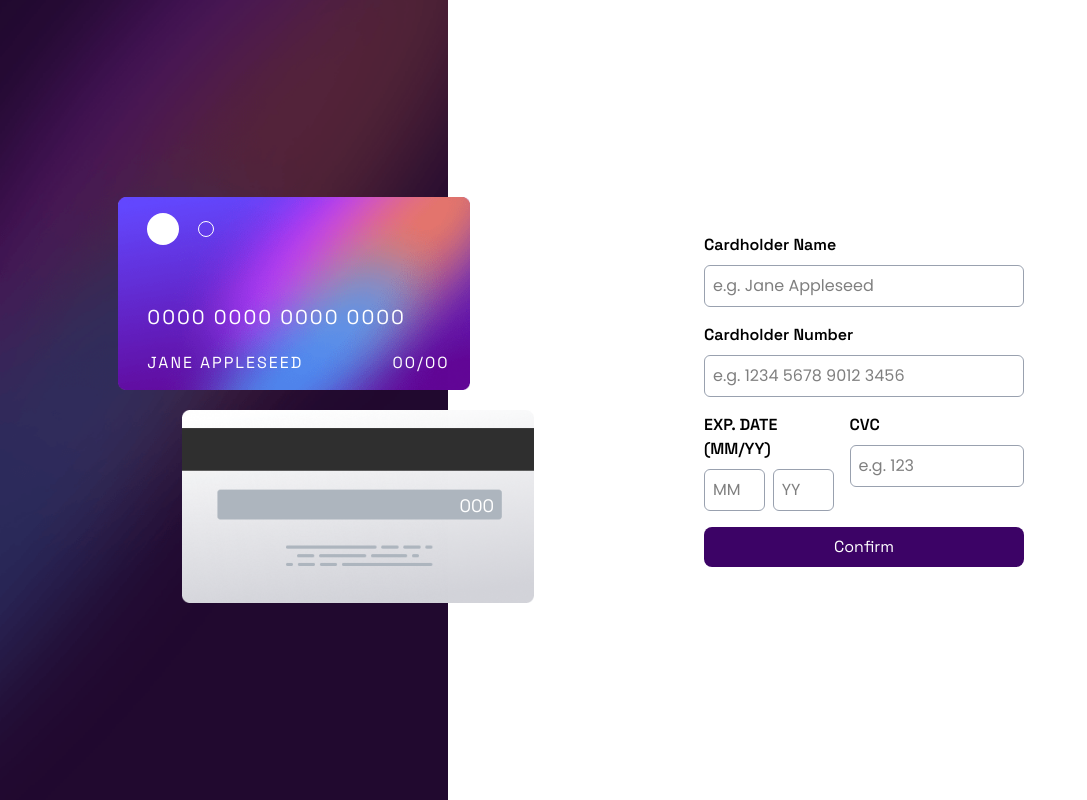
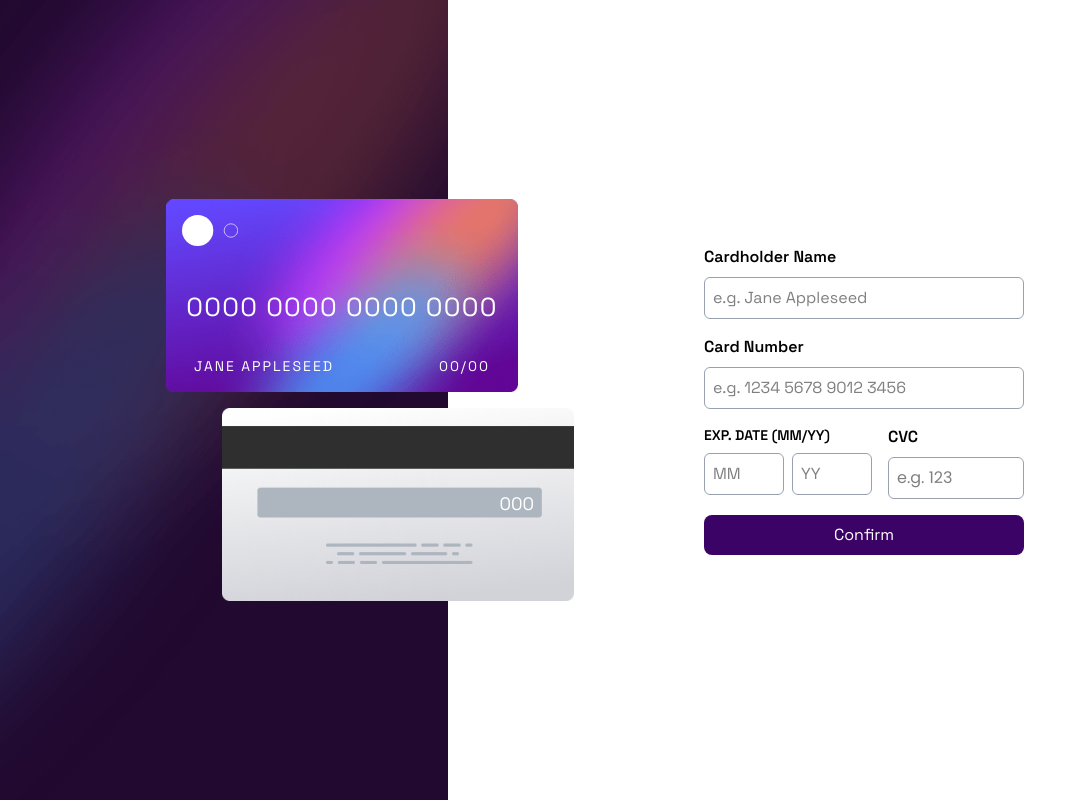
Before and after one commit to JorgeCb12/interactiveCardDetails, a React (Vite) app: page / in a window 1280 px wide. Shown: the whole page, without its empty margins (0-1087 px from the left). Built offline with nearby package versions, Linux system fonts and the light colour scheme; a web font is replaced by a local one.

Commit message:
refactor(form): improve input validation and error handling

```diff
--- a/index.html
+++ b/index.html
@@ -2,9 +2,13 @@
 <html lang="en">
   <head>
     <meta charset="UTF-8" />
-    <link rel="icon" type="image/svg+xml" href="/vite.svg" />
+    <link
+      rel="icon"
+      type="image/svg+xml"
+      href="/src/assets/images/favicon-32x32.png"
+    />
     <meta name="viewport" content="width=device-width, initial-scale=1.0" />
-    <title>interactivecarddetails</title>
+    <title>Interactive Card Details</title>
   </head>
   <body>
     <div id="root"></div>
--- a/src/components/CardBack.jsx
+++ b/src/components/CardBack.jsx
@@ -3,7 +3,7 @@ import cardBackImg from "../assets/images/bg-card-back.png";
 const CardBack = ({ className = "", cardCvc }) => {
   return (
     <div
-      className={`relative mt-20 ml-8 w-72 sm:w-80 sm:mt-30 md:mt-2 md:m-4 md:w-70 self-center lg:self-auto lg:ml- lg:mt-5 lg:w-88 ${className}`}
+      className={`relative mt-20 ml-8 w-72 sm:w-80 sm:mt-30 md:mt-2 md:m-4 md:w-70 self-center lg:self-auto lg:ml-14 lg:mt-4 lg:w-88 ${className}`}
     >
       <img src={cardBackImg} alt="Card back" className="w-full h-auto" />
       <p className="absolute inset-0 flex text-lg items-center justify-end pr-10 text-white">
--- /dev/null
+++ b/src/components/CardConfirm.jsx
@@ -0,0 +1,18 @@
+import confirmImage from "../assets/images/icon-complete.svg";
+
+const CardConfirm = () => {
+  return (
+    <div className="flex flex-col items-center justify-center gap-6">
+      <img src={confirmImage} alt="confirm" className="w-16 h-16" />
+      <h2 className="text-3xl font-bold text-purple-950 tracking-wider">
+        THANK YOU!
+      </h2>
+      <p className="text-gray-600">We've added your card details</p>
+      <button className="bg-purple-950 text-white px-6 py-2 w-full rounded-md">
+        Continue
+      </button>
+    </div>
+  );
+};
+
+export default CardConfirm;
--- a/src/components/CardFront.jsx
+++ b/src/components/CardFront.jsx
@@ -1,4 +1,5 @@
 import cardFrontImg from "../assets/images/bg-card-front.png";
+import cardLogo from "../assets/images/card-logo.svg";
 
 const CardFront = ({
   className = "",
@@ -9,21 +10,24 @@ const CardFront = ({
 }) => {
   return (
     <div
-      className={`relative z-10 -mt-18 ml-2 w-[18rem] sm:w-[20rem] sm:-mt-20 sm:ml-0 md:mt-0 md:-ml-12 md:w-70 self-start lg:self-auto lg:mt-4 lg:w-88 ${className}`}
+      className={`relative z-10 -mt-16 ml-2 w-[18rem] sm:w-[20rem] sm:-mt-20 sm:ml-0 md:mt-0 md:-ml-12 md:w-70 self-start lg:self-auto lg:mt-4 lg:ml-0 lg:w-88 ${className}`}
     >
       <img src={cardFrontImg} alt="Card front" className="w-full h-auto" />
-      <div className="absolute inset-0 size-8 top-1/12 left-1/12 bg-white rounded-full"></div>
-      <div className="absolute inset-0 size-4 border top-1/8 border-white rounded-full ml-20"></div>
-      <span className="absolute inset-0 top-[55%] left-1/12 text-xl text-white tracking-[2px]">
+      <img
+        src={cardLogo}
+        alt="Card logo"
+        className="absolute inset-0 m-4 w-14"
+      />
+      <span className="absolute inset-0 flex items-center justify-center mt-6 text-white text-[20px] sm:text-[24px] md:text-[20px] lg:text-[26px] tracking-wider">
         {cardNumber === ""
           ? "0000 0000 0000 0000"
           : cardNumber.replace(/(\d{4})(?=\d)/g, "$1 ").trim()}
       </span>
 
-      <p className="absolute inset-0 top-[80%] left-1/12 text-md f text-white tracking-[2px]">
+      <p className="absolute text-xs lg:text-sm inset-0 text-white flex self-end justify-start px-7 py-4 tracking-[2px]">
         {cardHolder === "" ? "JANE APPLESEED" : cardHolder.toUpperCase()}
       </p>
-      <span className="absolute inset-0 top-[80%] left-[78%] text-md f text-white tracking-[2px]">
+      <span className="absolute inset-0 text-xs lg:text-sm flex self-end justify-end px-7 py-4 text-white tracking-[2px]">
         {cardExpDateMonth === "" ? "00" : cardExpDateMonth}/
         {cardExpDateYear === "" ? "00" : cardExpDateYear}
       </span>
--- a/src/components/Form.jsx
+++ b/src/components/Form.jsx
@@ -1,3 +1,6 @@
+import { useState } from "react";
+import CardConfirm from "../components/CardConfirm";
+
 const Form = ({
   cardNumber,
   setCardNumber,
@@ -10,91 +13,188 @@ const Form = ({
   cardCvc,
   setCardCvc,
 }) => {
+  const [isSubmitted, setIsSubmitted] = useState(false);
+
+  const [message, setMessage] = useState({
+    cardHolder: "",
+    cardNumber: "",
+    expDate: "",
+    cvc: "",
+  });
+
+  const showError = (field, text) => {
+    setMessage((prev) => ({
+      ...prev,
+      [field]: text,
+    }));
+
+    setTimeout(() => {
+      setMessage((prev) => ({
+        ...prev,
+        [field]: "",
+      }));
+    }, 1500);
+  };
+
   const handleSubmit = (e) => {
     e.preventDefault();
+    setIsSubmitted(true);
   };
-  const handleChange = (e) => {
-    let value = e.target.value.replace(/\D/g, "");
+
+  const changeCardHolder = (e) => {
+    const value = e.target.value;
+
+    if (/\d/.test(value)) {
+      showError("cardHolder", "Wrong format, letters only.");
+      return;
+    }
+
+    setCardHolder(value.replace(/[^a-zA-Z ]/g, ""));
+  };
+
+  const handleNumber = (e) => {
+    const rawValue = e.target.value;
+
+    if (/\D/.test(rawValue)) {
+      showError("cardNumber", "Wrong format, numbers only.");
+    }
+
+    const value = rawValue.replace(/\D/g, "");
     if (value.length > 16) return;
-    value = value.replace(/(.{4})(?=\d)/g, "$1 ").trim();
-    setCardNumber(value);
+
+    const formatted = value.replace(/(.{4})(?=\d)/g, "$1 ").trim();
+    setCardNumber(formatted);
+  };
+
+  const changeCvc = (e) => {
+    const value = e.target.value.replace(/\D/g, "");
+    if (value.length > 3) return;
+    setCardCvc(value);
+  };
+
+  const changeExpDateMonth = (e) => {
+    const value = e.target.value.replace(/\D/g, "");
+    if (value.length > 2) return;
+
+    if (value > 12) {
+      showError("expDate", "Invalid month");
+      return;
+    }
+
+    setCardExpDateMonth(value);
+  };
+
+  const changeExpDateYear = (e) => {
+    const value = e.target.value.replace(/\D/g, "");
+    if (value.length > 2) return;
+    if (value > 26) {
+      showError("expDate", "Invalid year");
+      return;
+    }
+    setCardExpDateYear(value);
   };
 
   return (
+    <>
+      {isSubmitted ? (
+        <CardConfirm />
+      ) : (
         <div className="flex items-center justify-center max-w-80">
-      <form
-        action=""
-        className="w-full flex flex-col gap-4"
-        onSubmit={handleSubmit}
-      >
+          <form className="w-full flex flex-col gap-4" onSubmit={handleSubmit}>
+            {/* Cardholder */}
             <div className="flex flex-col gap-2">
-          <label className="font-semibold " htmlFor="">
-            Cardholder Name
-          </label>
+              <label className="font-semibold">Cardholder Name</label>
               <input
                 type="text"
                 placeholder="e.g. Jane Appleseed"
                 value={cardHolder}
-            onChange={(e) => setCardHolder(e.target.value)}
-            className="w-full border border-gray-400 font-[Poppins] focus:outline-none rounded-md p-2"
+                onChange={changeCardHolder}
+                required
+                className="w-full border border-gray-400 rounded-md p-2"
               />
+              {message.cardHolder && (
+                <p className="text-red-500 text-sm font-medium">
+                  {message.cardHolder}
+                </p>
+              )}
             </div>
+
+            {/* Card Number */}
             <div className="flex flex-col gap-2">
-          <label className="font-semibold" htmlFor="">
-            Cardholder Number
-          </label>
+              <label className="font-semibold">Card Number</label>
               <input
                 type="text"
                 value={cardNumber}
-            onChange={handleChange}
+                onChange={handleNumber}
                 placeholder="e.g. 1234 5678 9012 3456"
-            className="w-full border border-gray-400 font-[Poppins] focus:outline-none rounded-md p-2"
+                required
+                className="w-full border border-gray-400 rounded-md p-2"
               />
+              {message.cardNumber && (
+                <p className="text-red-500 text-sm font-medium">
+                  {message.cardNumber}
+                </p>
+              )}
             </div>
-        <div>
-          <div className="flex flex-row gap-4">
+
+            <div className="flex gap-4">
               <div className="flex flex-col gap-2">
-              <label className="font-semibold " htmlFor="">
+                <label className="font-semibold text-sm">
                   EXP. DATE (MM/YY)
                 </label>
-              <div className="flex flex-row gap-2">
+                <div className="flex gap-2">
                   <input
                     type="number"
                     placeholder="MM"
                     value={cardExpDateMonth}
-                  onChange={(e) => setCardExpDateMonth(e.target.value)}
-                  className="w-full border font-[Poppins]  border-gray-400 focus:outline-none rounded-md p-2 max-w-30"
+                    onChange={changeExpDateMonth}
+                    required
+                    className="border border-gray-400 rounded-md p-2 w-20"
                   />
                   <input
                     type="number"
                     placeholder="YY"
                     value={cardExpDateYear}
-                  onChange={(e) => setCardExpDateYear(e.target.value)}
-                  className="w-full border font-[Poppins] border-gray-400 focus:outline-none rounded-md p-2 max-w-30"
+                    onChange={changeExpDateYear}
+                    required
+                    className="border border-gray-400 rounded-md p-2 w-20"
                   />
                 </div>
+                {message.expDate && (
+                  <p className="text-red-500 text-sm font-medium">
+                    {message.expDate}
+                  </p>
+                )}
               </div>
+
               <div className="flex flex-col gap-2">
-              <label className="font-semibold" htmlFor="">
+                <label
+                  className="font-semibold text-sm lg:text-base"
+                  htmlFor=""
+                >
                   CVC
                 </label>
                 <input
                   type="number"
                   value={cardCvc}
-                onChange={(e) => setCardCvc(e.target.value)}
+                  onChange={changeCvc}
+                  required
                   placeholder="e.g. 123"
                   className="w-full border font-[Poppins] border-gray-400 focus:outline-none rounded-md p-2"
                 />
               </div>
             </div>
-        </div>
-        <div className="flex bg-purple-950 rounded-lg ">
-          <button className="w-full text-white p-2" type="submit">
+
+            <button
+              type="submit"
+              className="bg-purple-950 text-white rounded-lg p-2"
+            >
               Confirm
             </button>
-        </div>
           </form>
         </div>
+      )}
+    </>
   );
 };
 
```
Lines whose indentation alone changed are shown as unchanged.
